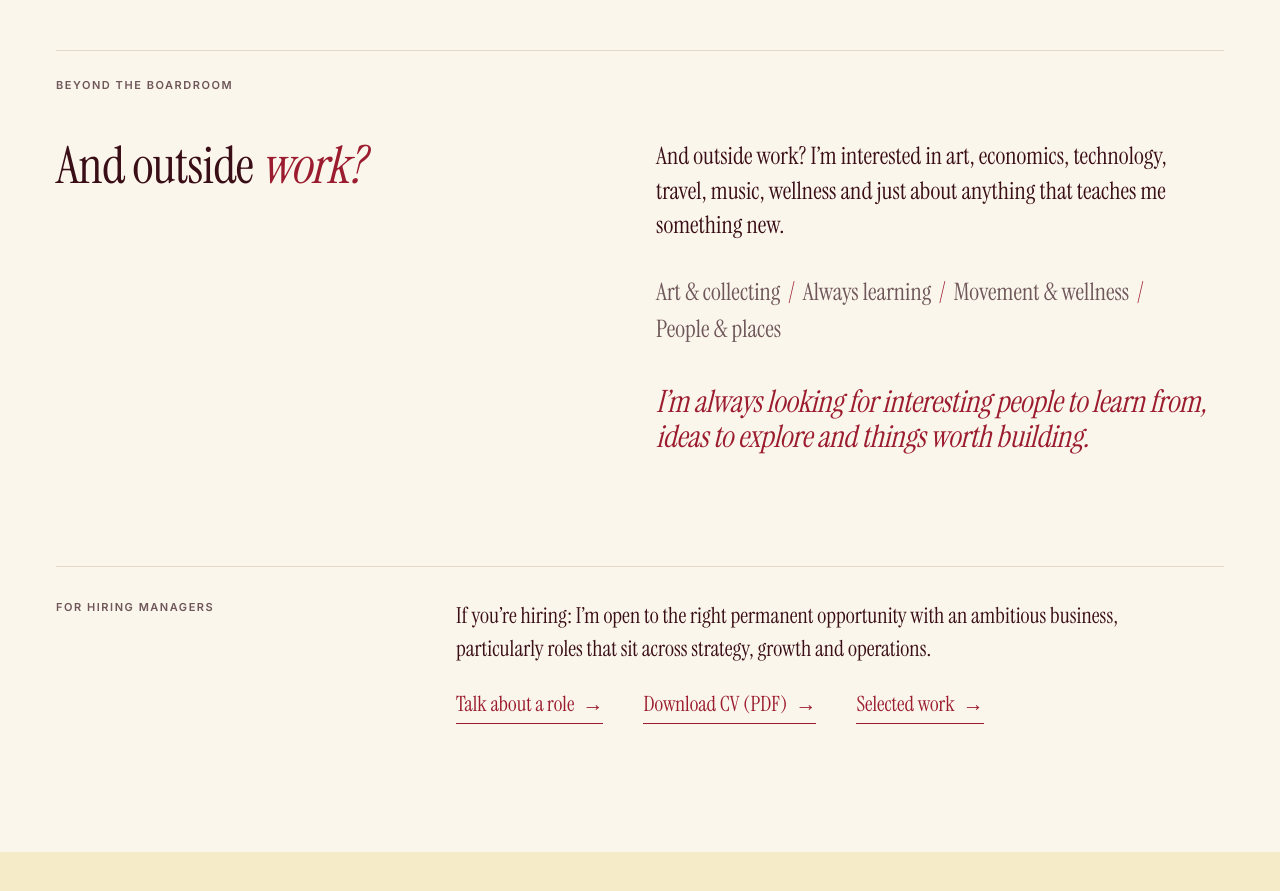
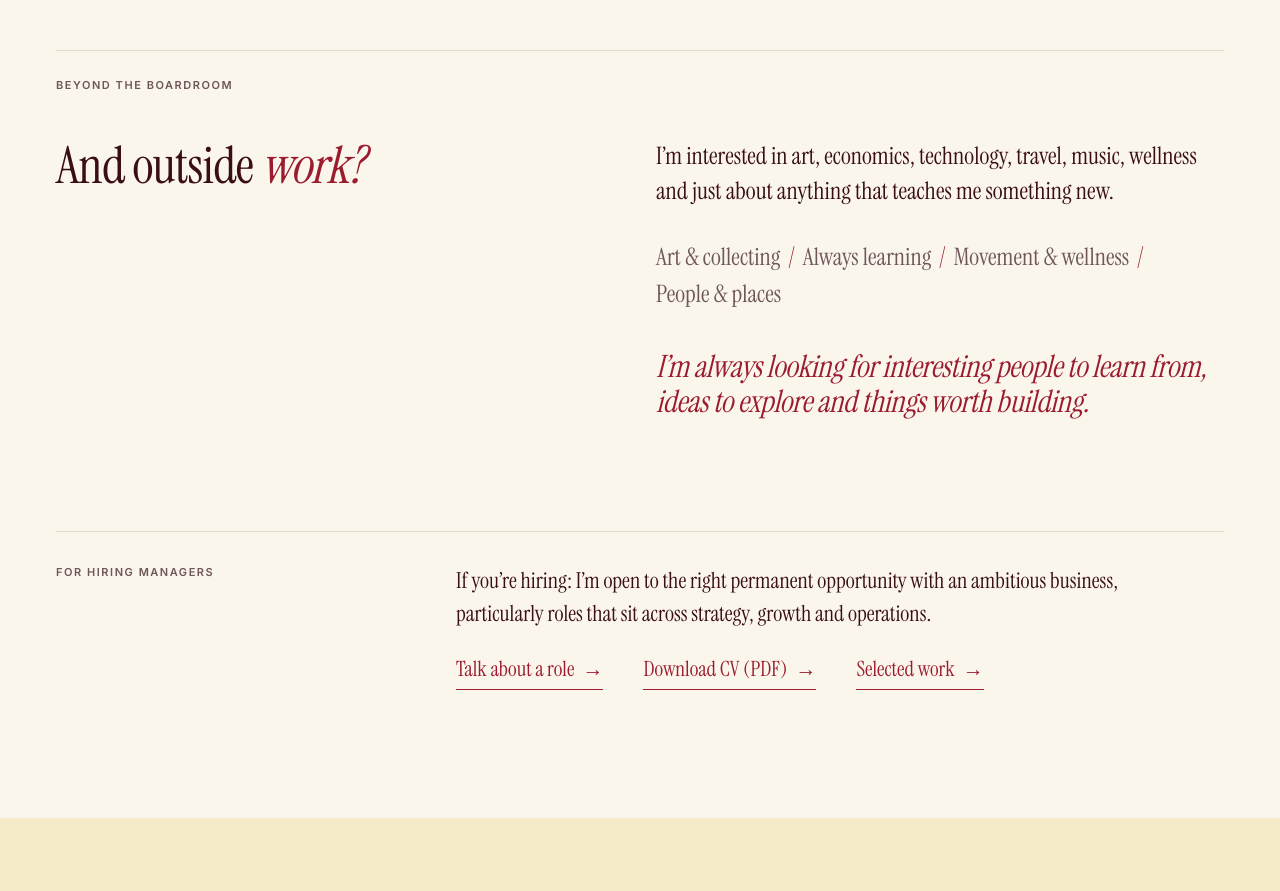
Before and after one commit to ekc22/emma-portfolio, a Next.js app: page /about in a window 1280 px wide. Shown: the part 3260-4151 px from the top of the page. Built offline with nearby package versions, Linux system fonts and the light colour scheme; no server answers.

Commit message:
About: remove repeated 'And outside work?' under its heading
Co-Authored-By: Claude Opus 5.5 <noreply@anthropic.com>
Claude-Session: https://claude.ai/code/session_01NmZ9Jt4y26U49AuyMtvHWk

```diff
--- a/content/profile.ts
+++ b/content/profile.ts
@@ -203,7 +203,7 @@ export const about = {
     "What connects all of it is curiosity, ownership and a genuine enjoyment of making things happen. I like understanding the big picture, but I’m equally happy getting into the detail.",
   pullQuote: "A strategy is only interesting to me if someone is prepared to execute it.",
   outside:
-    "And outside work? I’m interested in art, economics, technology, travel, music, wellness and just about anything that teaches me something new.",
+    "I’m interested in art, economics, technology, travel, music, wellness and just about anything that teaches me something new.",
   closing: "I’m always looking for interesting people to learn from, ideas to explore and things worth building.",
   permanent:
     "If you’re hiring: I’m open to the right permanent opportunity with an ambitious business, particularly roles that sit across strategy, growth and operations.",
```
